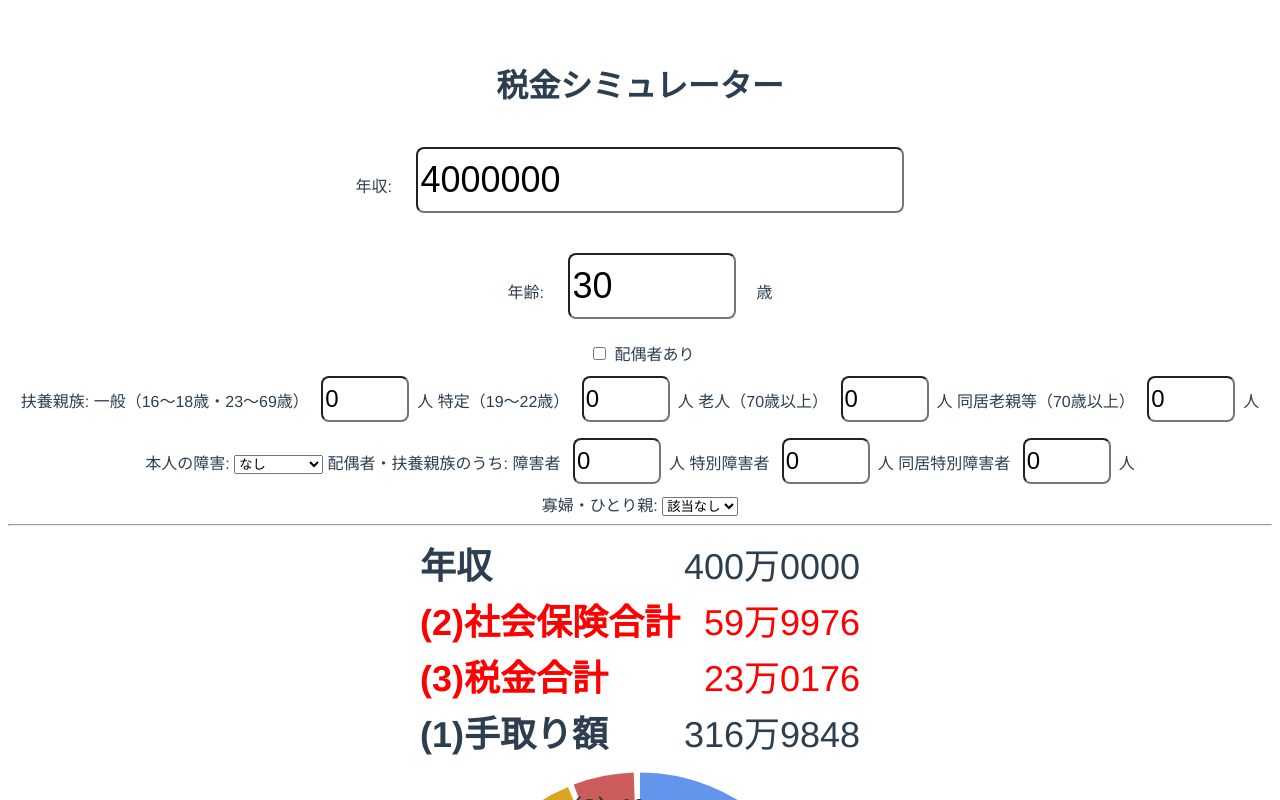
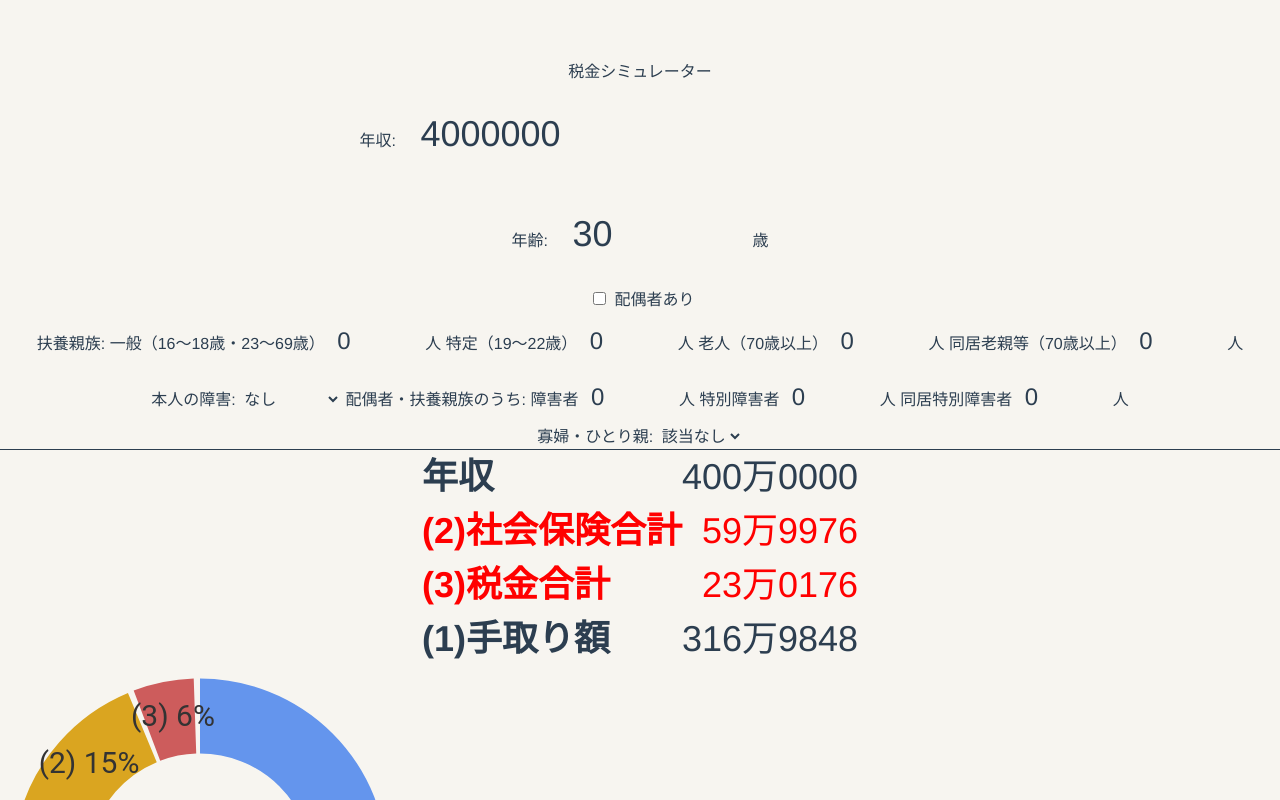
Before and after one commit to isamu/tax_simulator, a Vue app: page /#4000000 in a window 1280 px wide. Shown: the top 800 px of the page. Built offline with nearby package versions, Linux system fonts and the light colour scheme.

Commit message:
chore: add Tailwind CSS with paper and ink design tokens
Co-Authored-By: Claude Opus 5.5 (1M context) <noreply@anthropic.com>

```diff
--- a/index.html
+++ b/index.html
@@ -1,5 +1,5 @@
 <!doctype html>
-<html lang="en">
+<html lang="ja">
   <head>
     <!-- Global site tag (gtag.js) - Google Analytics -->
     <script async src="https://www.googletagmanager.com/gtag/js?id=UA-139699034-1"></script>
@@ -24,9 +24,9 @@
     <meta name="twitter:card" content="summary" />
 
     <link rel="icon" href="/favicon.ico" />
-    <title>tax_simulator</title>
+    <title>税金シミュレーター</title>
   </head>
-  <body>
+  <body class="bg-paper font-sans text-ink antialiased">
     <noscript>
       <strong
         >We're sorry but tax_simulator doesn't work properly without JavaScript enabled. Please enable it to
--- a/package.json
+++ b/package.json
@@ -17,6 +17,7 @@
   },
   "devDependencies": {
     "@eslint/js": "^10.0.1",
+    "@tailwindcss/vite": "^4.3.5",
     "@types/node": "^26.6.6",
     "@vitejs/plugin-vue": "^6.0.10",
     "@vue/tsconfig": "^0.9.1",
@@ -25,6 +26,7 @@
     "eslint-plugin-vue": "^10.12.0",
     "globals": "^17.14.0",
     "prettier": "^3.9.10",
+    "tailwindcss": "^4.3.5",
     "typescript": "~6.0",
     "typescript-eslint": "^8.72.1",
     "vite": "^8.3.6",
--- a/src/main.ts
+++ b/src/main.ts
@@ -1,4 +1,5 @@
 import { createApp } from "vue";
 import App from "./App.vue";
+import "./styles.css";
 
 createApp(App).mount("#app");
--- /dev/null
+++ b/src/styles.css
@@ -0,0 +1,46 @@
+@import "tailwindcss";
+
+/* Colour tokens live here because light/dark values must switch in one place; components use them via utilities. */
+:root {
+  color-scheme: light;
+  --paper: #f7f5f0;
+  --paper-raised: #fdfcf9;
+  --ink: #1d1c1a;
+  --ink-muted: #5d5a53;
+  --rule: #d8d4c9;
+  --rule-strong: #1d1c1a;
+  --accent: #1f5ea8;
+  --series-1: #2a78d6;
+  --series-2: #eb6834;
+  --series-3: #1baf7a;
+}
+
+@media (prefers-color-scheme: dark) {
+  :root {
+    color-scheme: dark;
+    --paper: #1c1b19;
+    --paper-raised: #242320;
+    --ink: #eeece6;
+    --ink-muted: #a9a59b;
+    --rule: #3a3833;
+    --rule-strong: #eeece6;
+    --accent: #7fb0ee;
+    --series-1: #3987e5;
+    --series-2: #d95926;
+    --series-3: #199e70;
+  }
+}
+
+@theme inline {
+  --color-paper: var(--paper);
+  --color-paper-raised: var(--paper-raised);
+  --color-ink: var(--ink);
+  --color-ink-muted: var(--ink-muted);
+  --color-rule: var(--rule);
+  --color-rule-strong: var(--rule-strong);
+  --color-accent: var(--accent);
+  --color-series-1: var(--series-1);
+  --color-series-2: var(--series-2);
+  --color-series-3: var(--series-3);
+  --font-sans: "Hiragino Sans", "Hiragino Kaku Gothic ProN", "Noto Sans JP", "Yu Gothic", Meiryo, sans-serif;
+}
--- a/vite.config.ts
+++ b/vite.config.ts
@@ -1,11 +1,12 @@
 import { fileURLToPath } from "node:url";
 import { defineConfig } from "vitest/config";
 import vue from "@vitejs/plugin-vue";
+import tailwindcss from "@tailwindcss/vite";
 
 const fromRoot = (path: string): string => fileURLToPath(new URL(path, import.meta.url));
 
 export default defineConfig({
-  plugins: [vue()],
+  plugins: [vue(), tailwindcss()],
   build: {
     rolldownOptions: {
       input: {
```
Also changed, not shown: 1 other file (tests, documents, lock files or other folders).
